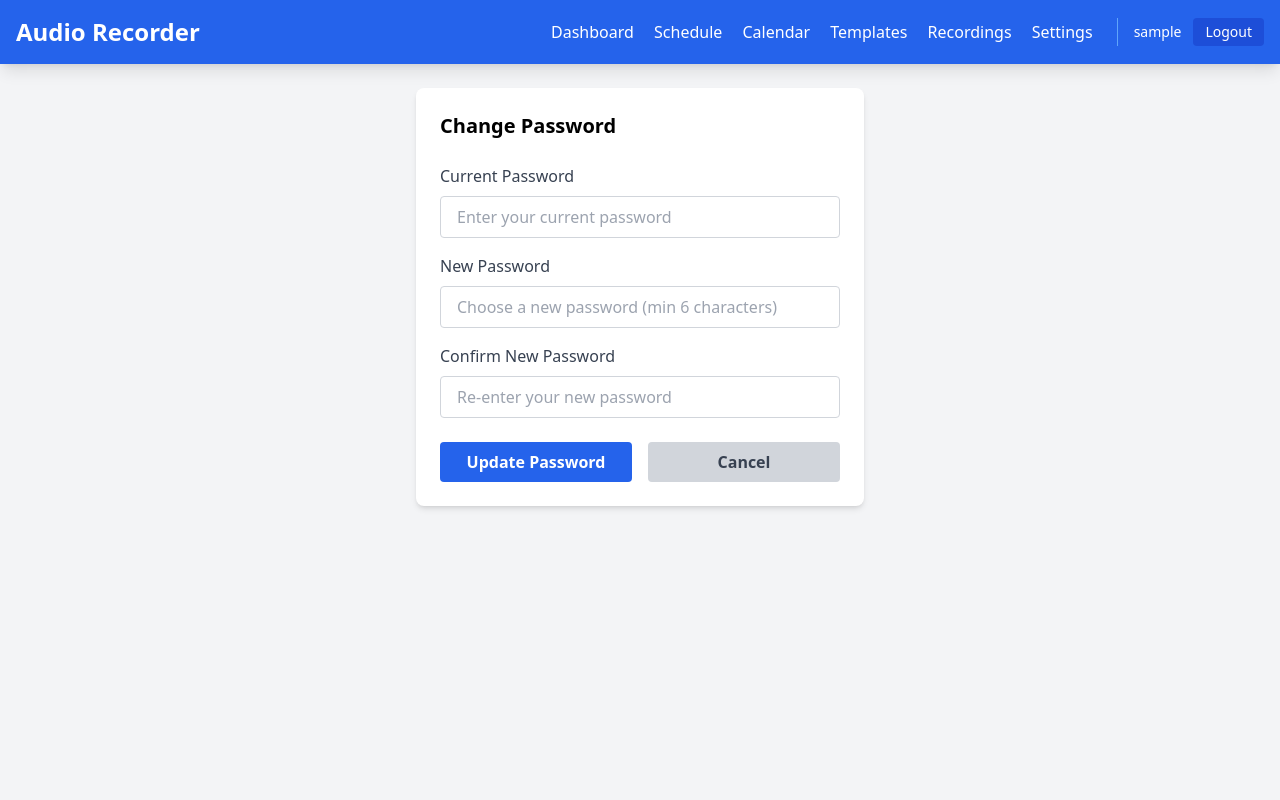
After one commit to vilpter/ilc-Audio-Recorder, a Flask app: page /change-password in a window 1280 px wide. The commit adds this page. Run offline with Flask 3, Linux system fonts and the light colour scheme; the visitor is signed in with stand-in values (Sample User, id 1); some libraries are stand-ins or nearby versions.

Commit message:
v1.3.0: Add user authentication system
- Add Flask-Login based session authentication
- Create initial setup wizard for admin account creation
- Add login/logout functionality with "Remember me" option
- Add change password feature in Settings
- Protect all routes with @login_required decorator
- Add logout button and username display to navigation
- Create auth.py module with User model and secure password hashing
- Add login.html, setup.html, and change_password.html templates
- Update README and ROADMAP documentation

```diff
--- a/app.py
+++ b/app.py
@@ -4,7 +4,8 @@ Headless Dual-Mono Audio Recording System
 Main Flask Application
 """
 
-from flask import Flask, render_template, jsonify, request, send_file
+from flask import Flask, render_template, jsonify, request, send_file, redirect, url_for, flash
+from flask_login import login_required, login_user, logout_user, current_user
 from pathlib import Path
 import json
 import subprocess
@@ -12,10 +13,20 @@ from datetime import datetime
 import recorder
 import scheduler
 import templates_manager
+import auth
 
 app = Flask(__name__)
 app.config['RECORDINGS_DIR'] = Path.home() / 'recordings'
 app.config['RECORDINGS_DIR'].mkdir(exist_ok=True)
+
+# Session configuration
+app.secret_key = auth.generate_secret_key()
+
+# Initialize Flask-Login
+auth.login_manager.init_app(app)
+
+# Initialize auth database
+auth.init_auth_db()
 
 # Global status tracker
 recording_status = {
@@ -25,13 +36,117 @@ recording_status = {
 }
 
 
+# ============================================================================
+# Authentication Routes
+# ============================================================================
+
+@app.route('/login', methods=['GET', 'POST'])
+def login():
+    """Login page and authentication"""
+    # Redirect to setup if no users exist
+    if auth.needs_setup():
+        return redirect(url_for('setup'))
+
+    if current_user.is_authenticated:
+        return redirect(url_for('index'))
+
+    if request.method == 'POST':
+        username = request.form.get('username', '').strip()
+        password = request.form.get('password', '')
+        remember = request.form.get('remember', False)
+
+        user = auth.User.get_by_username(username)
+
+        if user and user.check_password(password):
+            login_user(user, remember=bool(remember))
+            next_page = request.args.get('next')
+            return redirect(next_page or url_for('index'))
+        else:
+            flash('Invalid username or password', 'error')
+
+    return render_template('login.html')
+
+
+@app.route('/logout')
+@login_required
+def logout():
+    """Logout current user"""
+    logout_user()
+    flash('You have been logged out.', 'info')
+    return redirect(url_for('login'))
+
+
+@app.route('/setup', methods=['GET', 'POST'])
+def setup():
+    """Initial setup - create admin user"""
+    # Only allow setup if no users exist
+    if not auth.needs_setup():
+        return redirect(url_for('login'))
+
+    if request.method == 'POST':
+        username = request.form.get('username', '').strip()
+        password = request.form.get('password', '')
+        confirm_password = request.form.get('confirm_password', '')
+
+        # Validation
+        errors = []
+        if not username or len(username) < 3:
+            errors.append('Username must be at least 3 characters')
+        if not password or len(password) < 6:
+            errors.append('Password must be at least 6 characters')
+        if password != confirm_password:
+            errors.append('Passwords do not match')
+
+        if errors:
+            for error in errors:
+                flash(error, 'error')
+        else:
+            user = auth.User.create(username, password)
+            if user:
+                flash('Admin account created successfully. Please log in.', 'success')
+                return redirect(url_for('login'))
+            else:
+                flash('Failed to create account', 'error')
+
+    return render_template('setup.html')
+
+
+@app.route('/change-password', methods=['GET', 'POST'])
+@login_required
+def change_password():
+    """Change current user's password"""
+    if request.method == 'POST':
+        current_password = request.form.get('current_password', '')
+        new_password = request.form.get('new_password', '')
+        confirm_password = request.form.get('confirm_password', '')
+
+        if not current_user.check_password(current_password):
+            flash('Current password is incorrect', 'error')
+        elif len(new_password) < 6:
+            flash('New password must be at least 6 characters', 'error')
+        elif new_password != confirm_password:
+            flash('New passwords do not match', 'error')
+        else:
+            auth.User.update_password(current_user.username, new_password)
+            flash('Password changed successfully', 'success')
+            return redirect(url_for('settings_page'))
+
+    return render_template('change_password.html')
+
+
+# ============================================================================
+# Protected Routes
+# ============================================================================
+
 @app.route('/')
+@login_required
 def index():
     """Dashboard - show current status and manual controls"""
     return render_template('index.html', status=recording_status)
 
 
 @app.route('/api/status')
+@login_required
 def get_status():
     """API endpoint for real-time status polling"""
     # Sync with actual recorder state to prevent desync
@@ -49,6 +164,7 @@ def get_status():
 
 
 @app.route('/api/record/start', methods=['POST'])
+@login_required
 def start_recording():
     """Manual recording start"""
     data = request.json
@@ -69,6 +185,7 @@ def start_recording():
 
 
 @app.route('/api/record/stop', methods=['POST'])
+@login_required
 def stop_recording():
     """Manual recording stop"""
     # Check actual recorder state, not cached status
@@ -86,6 +203,7 @@ def stop_recording():
 
 
 @app.route('/schedule')
+@login_required
 def schedule_page():
     """Scheduling interface"""
     jobs = scheduler.get_all_jobs()
@@ -93,6 +211,7 @@ def schedule_page():
 
 
 @app.route('/api/schedule', methods=['POST'])
+@login_required
 def create_schedule():
     """Create new scheduled recording"""
     data = request.json
@@ -113,6 +232,7 @@ def create_schedule():
 
 
 @app.route('/api/schedule/<job_id>', methods=['DELETE'])
+@login_required
 def delete_schedule(job_id):
     """Delete scheduled recording"""
     try:
@@ -123,6 +243,7 @@ def delete_schedule(job_id):
 
 
 @app.route('/recordings')
+@login_required
 def recordings_page():
     """File browser interface"""
     recordings_dir = app.config['RECORDINGS_DIR']
@@ -143,6 +264,7 @@ def recordings_page():
 
 
 @app.route('/api/recordings/<filename>')
+@login_required
 def download_file(filename):
     """Download a recording file"""
     file_path = app.config['RECORDINGS_DIR'] / filename
@@ -153,6 +275,7 @@ def download_file(filename):
 
 
 @app.route('/api/recordings/<filename>', methods=['DELETE'])
+@login_required
 def delete_file(filename):
     """Delete a recording file"""
     file_path = app.config['RECORDINGS_DIR'] / filename
@@ -168,6 +291,7 @@ def delete_file(filename):
 
 # Template Management Routes
 @app.route('/templates')
+@login_required
 def templates_page():
     """Template management interface"""
     templates = templates_manager.get_all_templates()
@@ -175,6 +299,7 @@ def templates_page():
 
 
 @app.route('/api/templates', methods=['GET'])
+@login_required
 def get_templates():
     """Get all templates"""
     templates = templates_manager.get_all_templates()
@@ -182,6 +307,7 @@ def get_templates():
 
 
 @app.route('/api/templates', methods=['POST'])
+@login_required
 def create_template():
     """Create new template"""
     data = request.json
@@ -198,6 +324,7 @@ def create_template():
 
 
 @app.route('/api/templates/<template_id>', methods=['GET'])
+@login_required
 def get_template(template_id):
     """Get specific template"""
     template = templates_manager.get_template(template_id)
@@ -207,6 +334,7 @@ def get_template(template_id):
 
 
 @app.route('/api/templates/<template_id>', methods=['PUT'])
+@login_required
 def update_template(template_id):
     """Update template"""
     data = request.json
@@ -224,6 +352,7 @@ def update_template(template_id):
 
 
 @app.route('/api/templates/<template_id>', methods=['DELETE'])
+@login_required
 def delete_template(template_id):
     """Delete template"""
     try:
@@ -235,6 +364,7 @@ def delete_template(template_id):
 
 # Filename Configuration Routes
 @app.route('/api/config/filename', methods=['GET'])
+@login_required
 def get_filename_config():
     """Get current filename configuration"""
     try:
@@ -260,6 +390,7 @@ def get_filename_config():
 
 
 @app.route('/api/config/filename', methods=['POST'])
+@login_required
 def save_filename_config():
     """Save filename configuration"""
     data = request.json
@@ -296,6 +427,7 @@ def save_filename_config():
 
 # Calendar View Route
 @app.route('/calendar')
+@login_required
 def calendar_page():
     """Multi-week calendar view"""
     # Get all scheduled jobs for calendar display
@@ -305,6 +437,7 @@ def calendar_page():
 
 # Settings Page Route
 @app.route('/settings')
+@login_required
 def settings_page():
     """System settings interface"""
     # Get current audio device config
@@ -314,6 +447,7 @@ def settings_page():
 
 # Audio Device Configuration API
 @app.route('/api/audio/devices', methods=['GET'])
+@login_required
 def get_audio_devices():
     """List available audio devices"""
     devices = recorder.get_available_audio_devices()
@@ -334,6 +468,7 @@ def get_audio_devices():
 
 
 @app.route('/api/audio/config', methods=['GET'])
+@login_required
 def get_audio_config():
     """Get current audio device configuration"""
     current_device = scheduler.get_system_config('audio_device', 'auto')
@@ -361,6 +496,7 @@ def get_audio_config():
 
 
 @app.route('/api/audio/config', methods=['POST'])
+@login_required
 def set_audio_config():
     """Set audio device configuration"""
     data = request.json
@@ -384,6 +520,7 @@ def set_audio_config():
 
 
 @app.route('/api/audio/test', methods=['POST'])
+@login_required
 def test_audio_device():
     """Test audio device with short recording"""
     data = request.json
@@ -442,6 +579,7 @@ def test_audio_device():
 
 # Log Viewer API
 @app.route('/api/logs', methods=['GET'])
+@login_required
 def get_logs():
     """Get application logs"""
     log_type = request.args.get('type', 'app')  # 'app' or 'error'
@@ -470,6 +608,7 @@ def get_logs():
 
 # Backup/Restore API Endpoints (Refactored)
 @app.route('/api/export/<export_type>', methods=['GET'])
+@login_required
 def export_data(export_type):
     """
     Export schedules or configuration as downloadable file
@@ -518,6 +657,7 @@ def export_data(export_type):
 
 
 @app.route('/api/import/<import_type>', methods=['POST'])
+@login_required
 def import_data(import_type):
     """
     Import schedules or configuration from uploaded file with auto-backup
@@ -617,6 +757,7 @@ def import_data(import_type):
 
 
 @app.route('/api/revert/<revert_type>', methods=['POST'])
+@login_required
 def revert_data(revert_type):
     """
     Revert to last backup before import
@@ -681,6 +822,7 @@ def revert_data(revert_type):
 
 
 @app.route('/api/revert/available', methods=['GET'])
+@login_required
 def check_revert_available():
     """Check if revert backups exist for schedules and/or config"""
     backup_dir = Path.home() / '.audio-recorder' / 'backups'
--- a/requirements.txt
+++ b/requirements.txt
@@ -4,6 +4,9 @@
 # Web Framework
 Flask==3.0.0
 Werkzeug==3.0.1
+
+# Authentication
+Flask-Login==0.6.3
 
 # Job Scheduling
 APScheduler==3.10.4
--- a/templates/calendar.html
+++ b/templates/calendar.html
@@ -10,7 +10,6 @@
     <nav class="bg-blue-600 text-white p-4 shadow-lg">
         <div class="container mx-auto flex justify-between items-center">
             <h1 class="text-2xl font-bold">Audio Recorder</h1>
-            <div class="space-x-4">
             <div class="flex items-center space-x-6">
                 <div class="space-x-4">
                     <a href="/" class="hover:underline">Dashboard</a>
@@ -23,6 +22,9 @@
                 <div id="current-datetime" class="text-sm font-mono bg-blue-700 px-3 py-1 rounded">
                     Loading...
                 </div>
+                <div class="border-l border-blue-400 pl-4 flex items-center space-x-3">
+                    <span class="text-sm">{{ current_user.username }}</span>
+                    <a href="/logout" class="bg-blue-700 hover:bg-blue-800 px-3 py-1 rounded text-sm">Logout</a>
                 </div>
             </div>
         </div>
--- /dev/null
+++ b/templates/change_password.html
@@ -0,0 +1,82 @@
+<!DOCTYPE html>
+<html lang="en">
+<head>
+    <meta charset="UTF-8">
+    <meta name="viewport" content="width=device-width, initial-scale=1.0">
+    <title>Audio Recorder - Change Password</title>
+    <script src="https://cdn.tailwindcss.com"></script>
+</head>
+<body class="bg-gray-100 min-h-screen">
+    <nav class="bg-blue-600 text-white p-4 shadow-lg">
+        <div class="container mx-auto flex justify-between items-center">
+            <h1 class="text-2xl font-bold">Audio Recorder</h1>
+            <div class="flex items-center space-x-6">
+                <div class="space-x-4">
+                    <a href="/" class="hover:underline">Dashboard</a>
+                    <a href="/schedule" class="hover:underline">Schedule</a>
+                    <a href="/calendar" class="hover:underline">Calendar</a>
+                    <a href="/templates" class="hover:underline">Templates</a>
+                    <a href="/recordings" class="hover:underline">Recordings</a>
+                    <a href="/settings" class="hover:underline">Settings</a>
+                </div>
+                <div class="border-l border-blue-400 pl-4 flex items-center space-x-3">
+                    <span class="text-sm">{{ current_user.username }}</span>
+                    <a href="/logout" class="bg-blue-700 hover:bg-blue-800 px-3 py-1 rounded text-sm">Logout</a>
+                </div>
+            </div>
+        </div>
+    </nav>
+
+    <div class="container mx-auto p-6">
+        <div class="max-w-md mx-auto">
+            <div class="bg-white rounded-lg shadow-md p-6">
+                <h2 class="text-xl font-semibold mb-6">Change Password</h2>
+
+                {% with messages = get_flashed_messages(with_categories=true) %}
+                    {% if messages %}
+                        {% for category, message in messages %}
+                            <div class="mb-4 p-3 rounded {% if category == 'error' %}bg-red-100 text-red-700 border border-red-300{% elif category == 'success' %}bg-green-100 text-green-700 border border-green-300{% else %}bg-blue-100 text-blue-700 border border-blue-300{% endif %}">
+                                {{ message }}
+                            </div>
+                        {% endfor %}
+                    {% endif %}
+                {% endwith %}
+
+                <form method="POST" action="{{ url_for('change_password') }}">
+                    <div class="mb-4">
+                        <label for="current_password" class="block text-gray-700 font-medium mb-2">Current Password</label>
+                        <input type="password" id="current_password" name="current_password" required
+                            class="w-full border border-gray-300 rounded px-4 py-2 focus:outline-none focus:ring-2 focus:ring-blue-500 focus:border-transparent"
+                            placeholder="Enter your current password">
+                    </div>
+
+                    <div class="mb-4">
+                        <label for="new_password" class="block text-gray-700 font-medium mb-2">New Password</label>
+                        <input type="password" id="new_password" name="new_password" required
+                            class="w-full border border-gray-300 rounded px-4 py-2 focus:outline-none focus:ring-2 focus:ring-blue-500 focus:border-transparent"
+                            placeholder="Choose a new password (min 6 characters)">
+                    </div>
+
+                    <div class="mb-6">
+                        <label for="confirm_password" class="block text-gray-700 font-medium mb-2">Confirm New Password</label>
+                        <input type="password" id="confirm_password" name="confirm_password" required
+                            class="w-full border border-gray-300 rounded px-4 py-2 focus:outline-none focus:ring-2 focus:ring-blue-500 focus:border-transparent"
+                            placeholder="Re-enter your new password">
+                    </div>
+
+                    <div class="flex space-x-4">
+                        <button type="submit"
+                            class="flex-1 bg-blue-600 hover:bg-blue-700 text-white font-semibold py-2 px-4 rounded transition duration-200">
+                            Update Password
+                        </button>
+                        <a href="/settings"
+                            class="flex-1 bg-gray-300 hover:bg-gray-400 text-gray-700 font-semibold py-2 px-4 rounded text-center transition duration-200">
+                            Cancel
+                        </a>
+                    </div>
+                </form>
+            </div>
+        </div>
+    </div>
+</body>
+</html>
--- a/templates/index.html
+++ b/templates/index.html
@@ -21,6 +21,10 @@
                 </div>
                 <div id="current-datetime" class="text-sm font-mono bg-blue-700 px-3 py-1 rounded">
                     Loading...
+                </div>
+                <div class="border-l border-blue-400 pl-4 flex items-center space-x-3">
+                    <span class="text-sm">{{ current_user.username }}</span>
+                    <a href="/logout" class="bg-blue-700 hover:bg-blue-800 px-3 py-1 rounded text-sm">Logout</a>
                 </div>
             </div>
         </div>
--- a/templates/recordings.html
+++ b/templates/recordings.html
@@ -10,7 +10,6 @@
     <nav class="bg-blue-600 text-white p-4 shadow-lg">
         <div class="container mx-auto flex justify-between items-center">
             <h1 class="text-2xl font-bold">Audio Recorder</h1>
-            <div class="space-x-4">
             <div class="flex items-center space-x-6">
                 <div class="space-x-4">
                     <a href="/" class="hover:underline">Dashboard</a>
@@ -23,6 +22,9 @@
                 <div id="current-datetime" class="text-sm font-mono bg-blue-700 px-3 py-1 rounded">
                     Loading...
                 </div>
+                <div class="border-l border-blue-400 pl-4 flex items-center space-x-3">
+                    <span class="text-sm">{{ current_user.username }}</span>
+                    <a href="/logout" class="bg-blue-700 hover:bg-blue-800 px-3 py-1 rounded text-sm">Logout</a>
                 </div>
             </div>
         </div>
--- a/templates/schedule.html
+++ b/templates/schedule.html
@@ -10,7 +10,6 @@
     <nav class="bg-blue-600 text-white p-4 shadow-lg">
         <div class="container mx-auto flex justify-between items-center">
             <h1 class="text-2xl font-bold">Audio Recorder</h1>
-            <div class="space-x-4">
             <div class="flex items-center space-x-6">
                 <div class="space-x-4">
                     <a href="/" class="hover:underline">Dashboard</a>
@@ -23,6 +22,9 @@
                 <div id="current-datetime" class="text-sm font-mono bg-blue-700 px-3 py-1 rounded">
                     Loading...
                 </div>
+                <div class="border-l border-blue-400 pl-4 flex items-center space-x-3">
+                    <span class="text-sm">{{ current_user.username }}</span>
+                    <a href="/logout" class="bg-blue-700 hover:bg-blue-800 px-3 py-1 rounded text-sm">Logout</a>
                 </div>
             </div>
         </div>
--- a/templates/templates_mgmt.html
+++ b/templates/templates_mgmt.html
@@ -10,7 +10,6 @@
     <nav class="bg-blue-600 text-white p-4 shadow-lg">
         <div class="container mx-auto flex justify-between items-center">
             <h1 class="text-2xl font-bold">Audio Recorder</h1>
-            <div class="space-x-4">
             <div class="flex items-center space-x-6">
                 <div class="space-x-4">
                     <a href="/" class="hover:underline">Dashboard</a>
@@ -23,6 +22,9 @@
                 <div id="current-datetime" class="text-sm font-mono bg-blue-700 px-3 py-1 rounded">
                     Loading...
                 </div>
+                <div class="border-l border-blue-400 pl-4 flex items-center space-x-3">
+                    <span class="text-sm">{{ current_user.username }}</span>
+                    <a href="/logout" class="bg-blue-700 hover:bg-blue-800 px-3 py-1 rounded text-sm">Logout</a>
                 </div>
             </div>
         </div>
```
Also changed, not shown: auth.py (added, +153 -0 lines), docs/ROADMAP.md (+17 -9 lines), templates/login.html (added, +59 -0 lines), templates/settings.html (+18 -0 lines), templates/setup.html (added, +65 -0 lines), README.md. Lines whose indentation alone changed are shown as unchanged.
